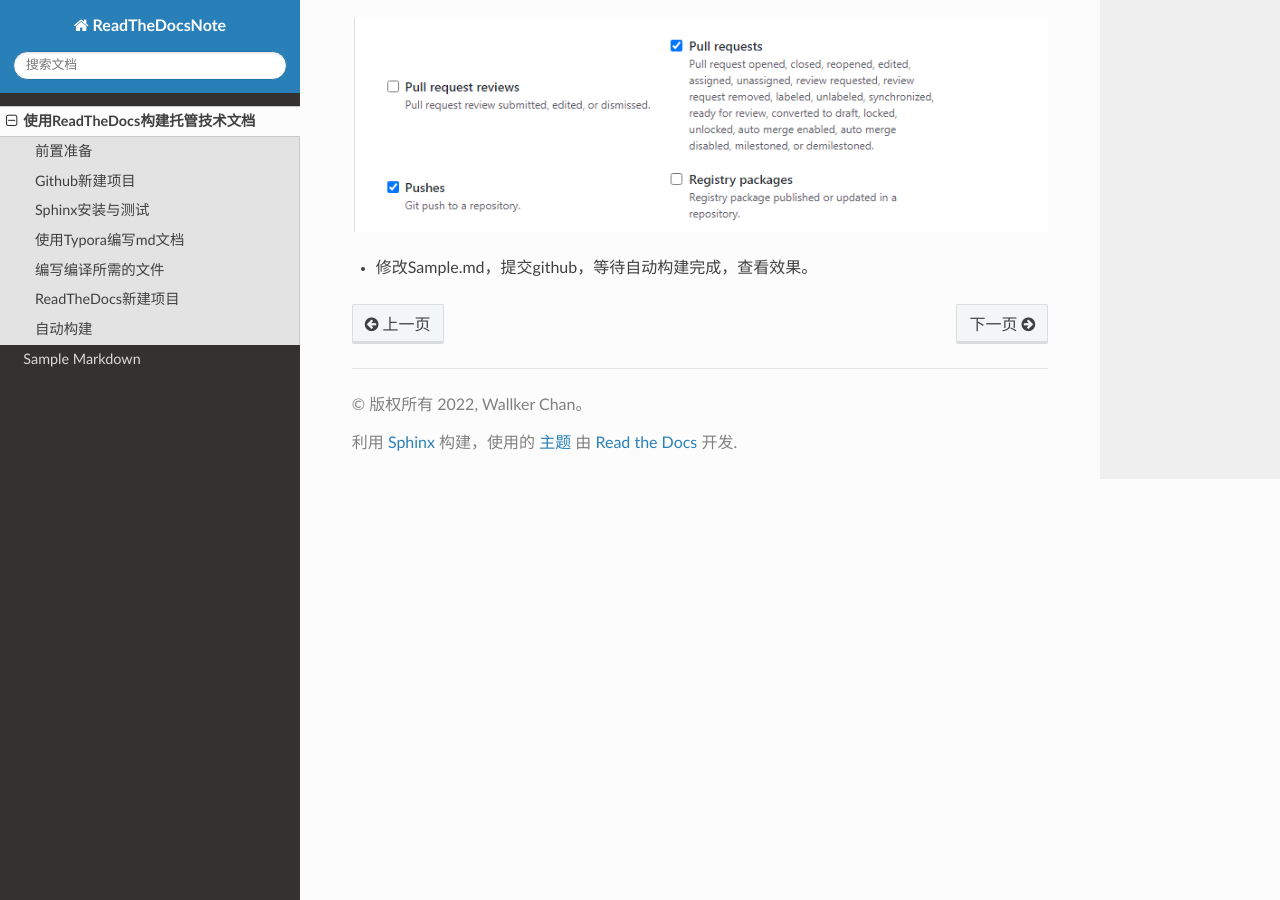
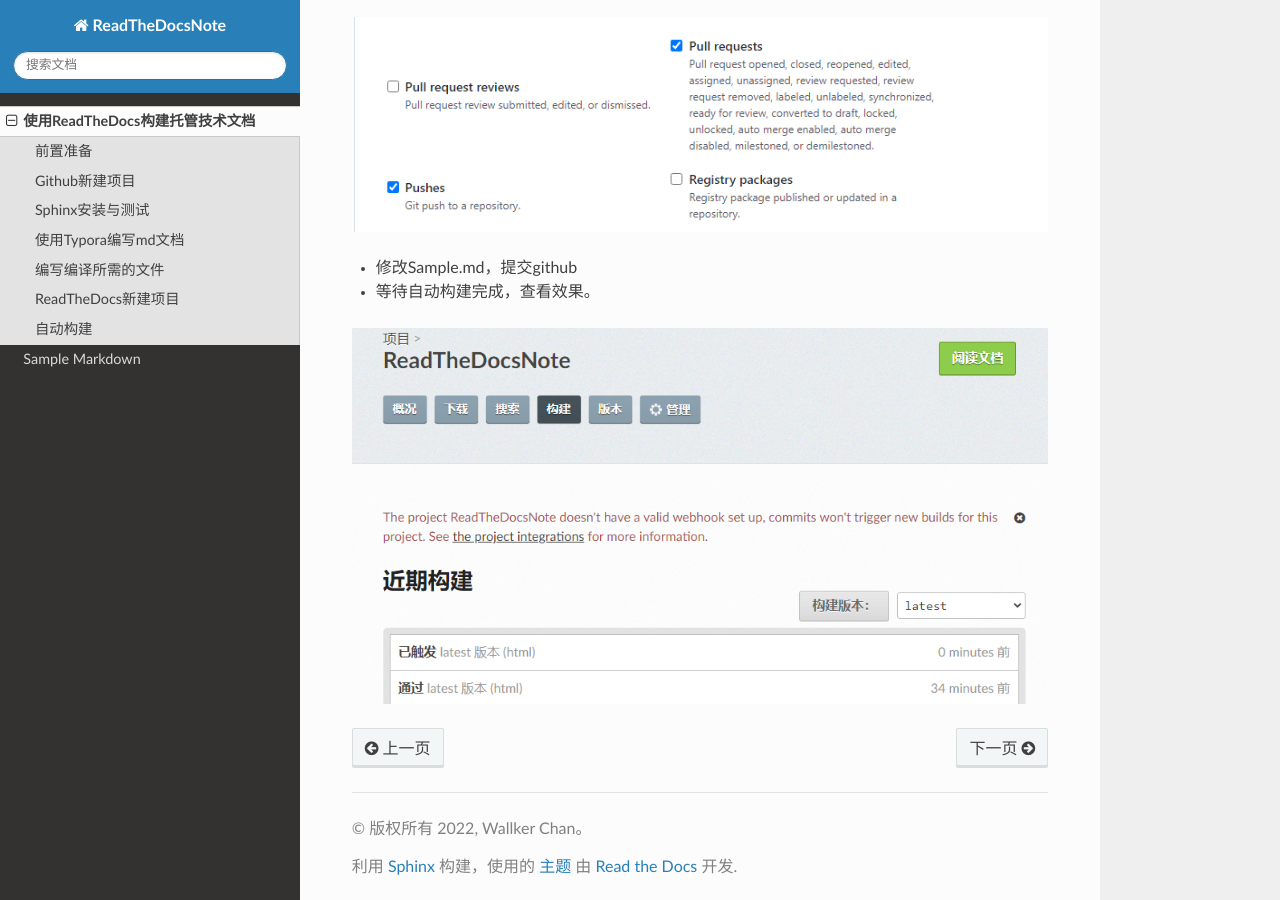
Before and after one commit to DimWalker/ReadTheDocsNote, a Sphinx documentation site: the page built from source/RtdNote.md, in a window 1280 px wide and 900 px high, scrolled down 12178 px. Built offline with Sphinx 7.4.7 and the Read the Docs theme 2.0.0, drawn with Linux system fonts in a browser that asks for light colours.

Commit message:
删除多余图片

```diff
--- a/source/RtdNote.md
+++ b/source/RtdNote.md
@@ -306,4 +306,7 @@
 
 
 
-- 修改Sample.md，提交github，等待自动构建完成，查看效果。
+- 修改Sample.md，提交github
+- 等待自动构建完成，查看效果。
+
+![image-20220615165552234](assets/images/image-20220615165552234.png)
```
Also changed, not shown: source/assets/images/image-20220615142232903.png (deleted), source/assets/images/image-20220615150008842.png (deleted), source/assets/images/image-20220615153409264.png (deleted), source/assets/images/image-20220615153601418.png (deleted), source/assets/images/image-20220615155846183.png (deleted), source/assets/images/image-20220615162605380.png (deleted), source/assets/images/image-20220615162721426.png (deleted), source/assets/images/image-20220615163220199.png (deleted), source/assets/images/image-20220615165552234.png (added), source/docs/assets/images/image-20220615150730124.png (deleted), source/docs/assets/images/image-20220615150741768.png (deleted), 1 other file.
